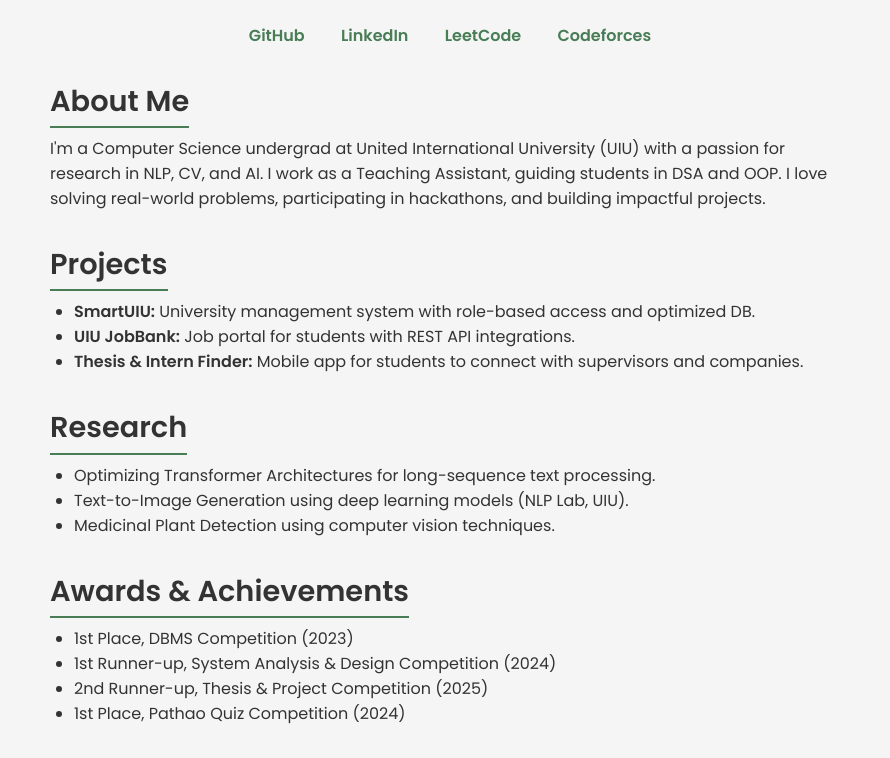
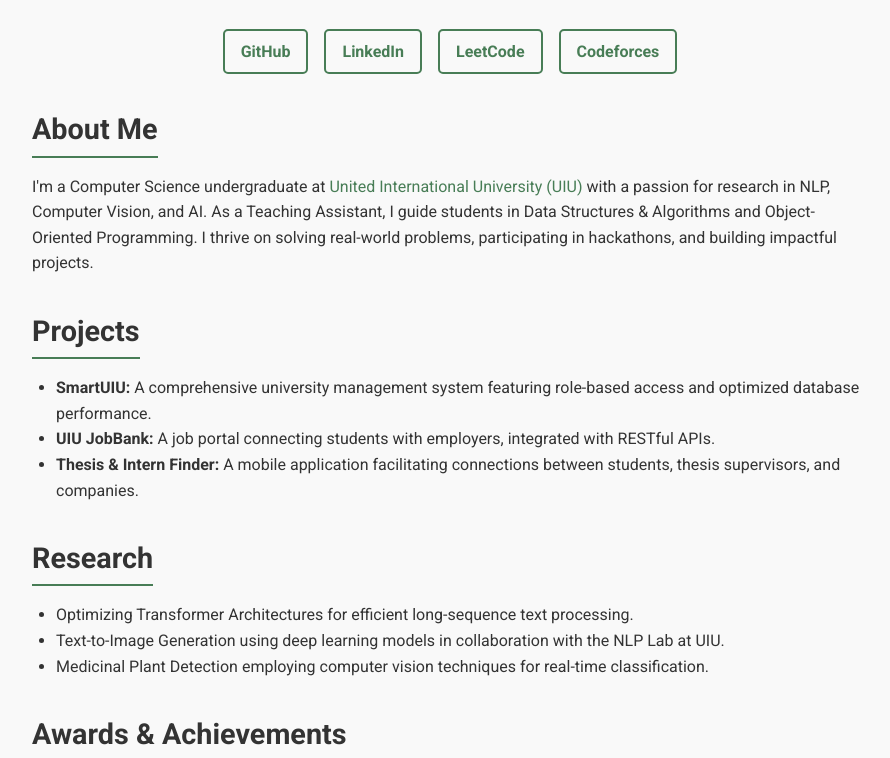
Before and after one commit to redwanahmedutsab/redwanahmedutsab.github.io, a plain HTML site: page index.html in a window 1280 px wide. Shown: the part 138-896 px from the top of the page, without its empty margins (190-1080 px from the left). Drawn offline with Linux system fonts and the light colour scheme.

Commit message:
Update index.html

```diff
--- a/index.html
+++ b/index.html
@@ -2,21 +2,36 @@
 <html lang="en">
 <head>
   <meta charset="UTF-8" />
-  <meta name="viewport" content="width=device-width, initial-scale=1.0" />
+  <meta name="viewport" content="width=device-width, initial-scale=1.0"/>
   <title>Redwan Ahmed Utsab</title>
-  <link href="https://fonts.googleapis.com/css2?family=Poppins:wght@400;600&display=swap" rel="stylesheet">
+  <link href="https://fonts.googleapis.com/css2?family=Roboto:wght@400;700&display=swap" rel="stylesheet">
   <style>
+    /* Reset and base styles */
     * {
       margin: 0;
       padding: 0;
       box-sizing: border-box;
-      font-family: 'Poppins', sans-serif;
     }
     body {
-      background: #f5f5f5;
+      font-family: 'Roboto', sans-serif;
+      background-color: #f9f9f9;
       color: #333;
+      line-height: 1.6;
+    }
+    a {
+      color: #487d56;
+      text-decoration: none;
+    }
+    a:hover {
+      text-decoration: underline;
+    }
+    /* Container */
+    .container {
+      max-width: 900px;
+      margin: auto;
       padding: 2rem;
     }
+    /* Header */
     header {
       text-align: center;
       margin-bottom: 2rem;
@@ -29,76 +44,94 @@
       font-size: 1.2rem;
       margin-top: 0.5rem;
     }
+    /* Navigation */
     nav {
-      text-align: center;
+      display: flex;
+      justify-content: center;
+      gap: 1rem;
       margin-bottom: 2rem;
     }
     nav a {
-      text-decoration: none;
-      color: #487d56;
-      margin: 0 1rem;
-      font-weight: 600;
+      font-weight: bold;
+      padding: 0.5rem 1rem;
+      border: 2px solid #487d56;
+      border-radius: 5px;
+      transition: background-color 0.3s, color 0.3s;
     }
-    .content {
-      max-width: 800px;
-      margin: 0 auto;
+    nav a:hover {
+      background-color: #487d56;
+      color: #fff;
     }
+    /* Sections */
     section {
       margin-bottom: 2rem;
     }
     section h2 {
       font-size: 1.8rem;
-      margin-bottom: 0.5rem;
+      margin-bottom: 1rem;
       border-bottom: 2px solid #487d56;
       display: inline-block;
       padding-bottom: 0.2rem;
     }
     section ul {
-      list-style: disc;
+      list-style-type: disc;
       padding-left: 1.5rem;
     }
+    /* Footer */
     footer {
       text-align: center;
       margin-top: 3rem;
       font-size: 0.9rem;
       color: #777;
     }
+    /* Responsive */
+    @media (max-width: 600px) {
+      nav {
+        flex-direction: column;
+        align-items: center;
+      }
+      nav a {
+        margin-bottom: 0.5rem;
+      }
+    }
   </style>
 </head>
 <body>
+  <div class="container">
     <header>
       <h1>Redwan Ahmed Utsab</h1>
       <p>CS Undergraduate | Researcher | Educator | Problem Solver</p>
     </header>
 
     <nav>
-    <a href="https://github.com/redwanahmedutsab">GitHub</a>
-    <a href="https://linkedin.com/in/redwanahmedutsab">LinkedIn</a>
-    <a href="https://leetcode.com/redwanahmedutsab">LeetCode</a>
-    <a href="https://codeforces.com/profile/redwanahmedutsab">Codeforces</a>
+      <a href="https://github.com/redwanahmedutsab" target="_blank">GitHub</a>
+      <a href="https://linkedin.com/in/redwanahmedutsab" target="_blank">LinkedIn</a>
+      <a href="https://leetcode.com/redwanahmedutsab" target="_blank">LeetCode</a>
+      <a href="https://codeforces.com/profile/redwanahmedutsab" target="_blank">Codeforces</a>
     </nav>
 
-  <div class="content">
     <section>
       <h2>About Me</h2>
-      <p>I'm a Computer Science undergrad at United International University (UIU) with a passion for research in NLP, CV, and AI. I work as a Teaching Assistant, guiding students in DSA and OOP. I love solving real-world problems, participating in hackathons, and building impactful projects.</p>
+      <p>
+        I'm a Computer Science undergraduate at <a href="https://www.uiu.ac.bd/" target="_blank">United International University (UIU)</a> with a passion for research in NLP, Computer Vision, and AI. As a Teaching Assistant, I guide students in Data Structures & Algorithms and Object-Oriented Programming. I thrive on solving real-world problems, participating in hackathons, and building impactful projects.
+      </p>
     </section>
 
     <section>
       <h2>Projects</h2>
       <ul>
-        <li><strong>SmartUIU:</strong> University management system with role-based access and optimized DB.</li>
-        <li><strong>UIU JobBank:</strong> Job portal for students with REST API integrations.</li>
-        <li><strong>Thesis & Intern Finder:</strong> Mobile app for students to connect with supervisors and companies.</li>
+        <li><strong>SmartUIU:</strong> A comprehensive university management system featuring role-based access and optimized database performance.</li>
+        <li><strong>UIU JobBank:</strong> A job portal connecting students with employers, integrated with RESTful APIs.</li>
+        <li><strong>Thesis & Intern Finder:</strong> A mobile application facilitating connections between students, thesis supervisors, and companies.</li>
       </ul>
     </section>
 
     <section>
       <h2>Research</h2>
       <ul>
-        <li>Optimizing Transformer Architectures for long-sequence text processing.</li>
-        <li>Text-to-Image Generation using deep learning models (NLP Lab, UIU).</li>
-        <li>Medicinal Plant Detection using computer vision techniques.</li>
+        <li>Optimizing Transformer Architectures for efficient long-sequence text processing.</li>
+        <li>Text-to-Image Generation using deep learning models in collaboration with the NLP Lab at UIU.</li>
+        <li>Medicinal Plant Detection employing computer vision techniques for real-time classification.</li>
       </ul>
     </section>
 
@@ -111,10 +144,10 @@
         <li>1st Place, Pathao Quiz Competition (2024)</li>
       </ul>
     </section>
-  </div>
 
     <footer>
       &copy; 2025 Redwan Ahmed Utsab. All rights reserved.
     </footer>
+  </div>
 </body>
 </html>
```
Lines whose indentation alone changed are shown as unchanged.
